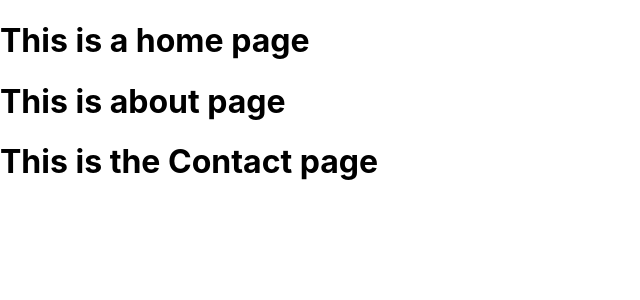
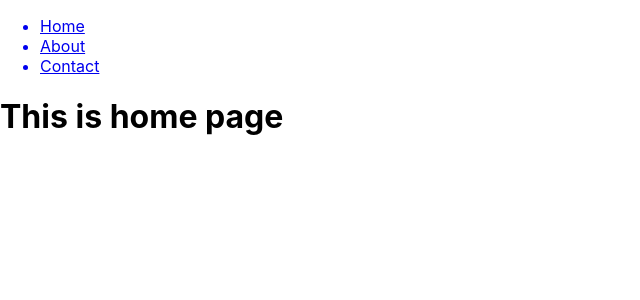
Before and after one commit to GeethuGopi/gitreact, a React (Create React App) app: page / in a window 1280 px wide. Shown: the top 300 px of the page, without its empty margins (0-640 px from the left). Built offline with nearby package versions, Linux system fonts and the light colour scheme.

Commit message:
Navigation Bar is added

```diff
--- a/package.json
+++ b/package.json
@@ -8,6 +8,7 @@
     "@testing-library/user-event": "^12.1.10",
     "react": "^17.0.1",
     "react-dom": "^17.0.1",
+    "react-router-dom": "^5.2.0",
     "react-scripts": "4.0.0",
     "web-vitals": "^0.2.4"
   },
--- a/src/App.js
+++ b/src/App.js
@@ -1,14 +1,21 @@
 import React from 'react';
+import {Route, BrowserRouter as Router} from 'react-router-dom';
 import Home from './Component/Home';
 import About from './Component/About';
 import Contact from './Component/Contact';
 const App = () => {
   return (
-    <div>
+    <Router>
+    <Route exact path="/">
     <Home />
+    </Route>
+    <Route path="/About">
     <About />
+    </Route>
+    <Route path="/abc">
     <Contact />
-    </div>
+    </Route>
+    </Router>
    );
 }
 
--- a/src/Component/Home.js
+++ b/src/Component/Home.js
@@ -1,8 +1,10 @@
 import React from 'react';
+import Navigation from './Navigation';
 const Home = () => {
     return (
         <div>
-        <h1>This is a home page</h1>
+        <Navigation />
+        <h1>This is home page</h1>
         </div>
       );
 }
--- /dev/null
+++ b/src/Component/Navigation.js
@@ -0,0 +1,21 @@
+import React from 'react';
+import {Link} from "react-router-dom";
+const Navigation = () => {
+    return (
+        <div>
+        <ul>
+            <Link to="/">
+            <li> Home</li>
+            </Link>
+            <Link to="/About">
+            <li >About</li>
+            </Link>
+            <Link to ="/abc">
+            <li >Contact</li>
+            </Link>
+            </ul>
+        </div>
+      );
+}
+
+export default Navigation;
```
Also changed, not shown: 2 other files (tests, documents, lock files or other folders).
